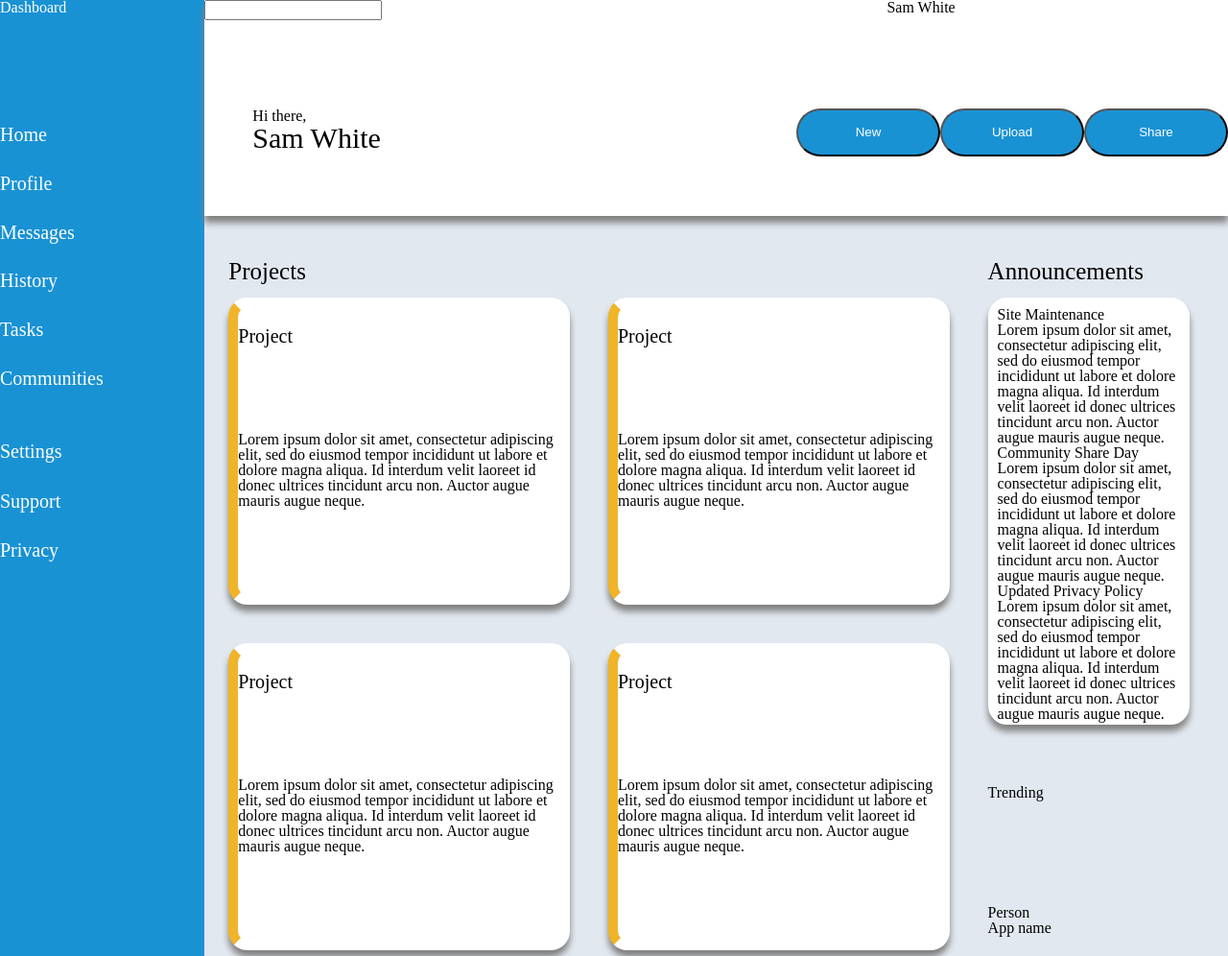
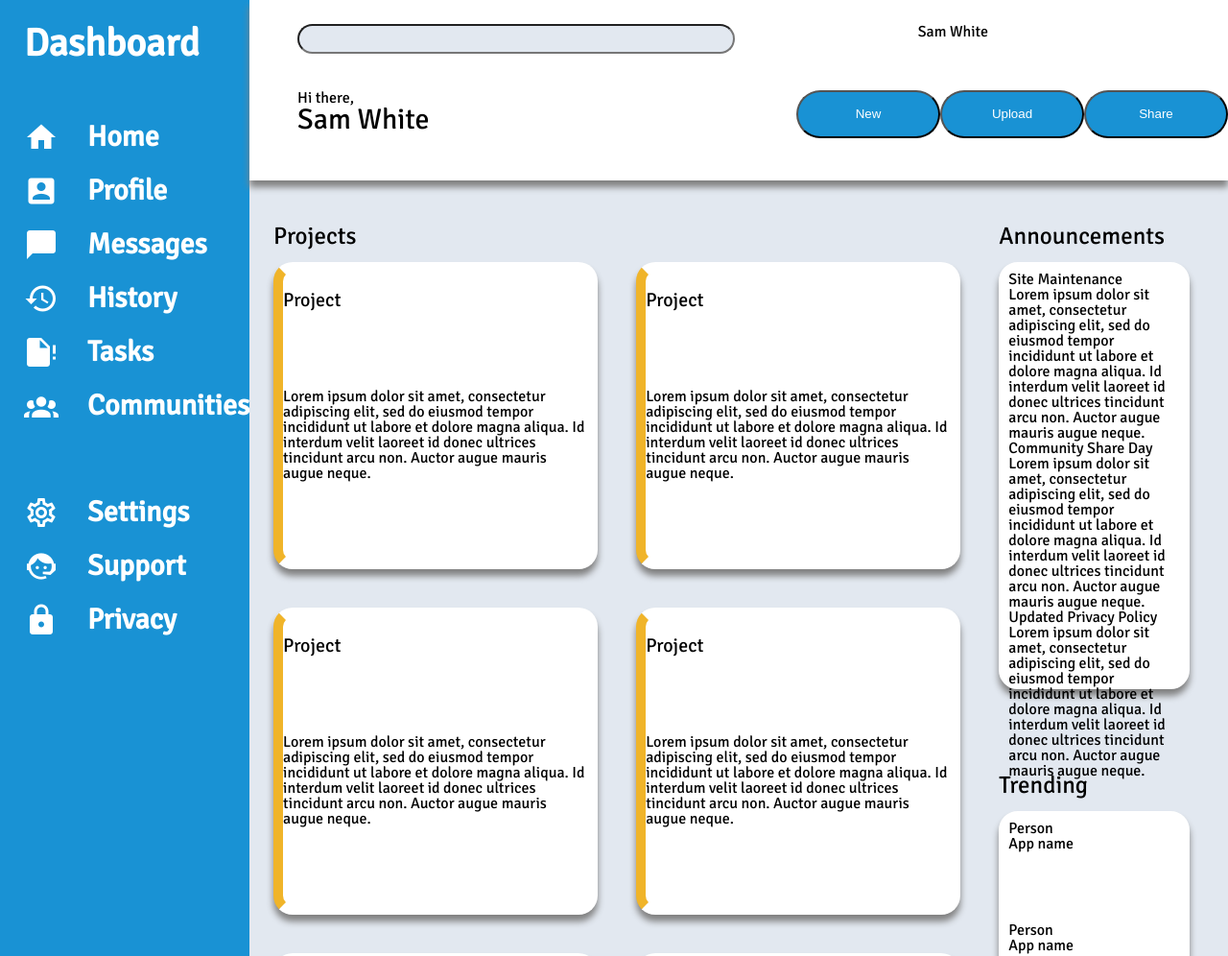
Before and after one commit to Sam-L-White/admin-dashboard, a plain HTML site: page index.html in a window 1280 px wide. Shown: the top 996 px of the page at 96% size. Drawn offline with Linux system fonts and the light colour scheme.

Commit message:
Complete sidebar layout and icons

```diff
--- a/index.html
+++ b/index.html
@@ -5,6 +5,7 @@
     <meta http-equiv="X-UA-Compatible" content="IE=edge">
     <meta name="viewport" content="width=device-width, initial-scale=1.0">
     <link rel="stylesheet" href="style.css">
+    <link rel="stylesheet" href="https://fonts.googleapis.com/css?family=Signika">
     <title>Admin Dashboard</title>
 </head>
 <body>
@@ -15,20 +16,40 @@
             </div>
 
 
-            <ul class="upper-list">
-                <li>Home</li>
-                <li>Profile</li>
-                <li>Messages</li>
-                <li>History</li>
-                <li>Tasks</li>
-                <li>Communities</li>
-            </ul>
+
+            <div class="upper-list">
+                <div class="upper-list-icons">
+                    <img src="icons/home.png" alt="home">
+                    <img src="icons/account-box(1).png" alt="profile">
+                    <img src="icons/message.png" alt="message">
+                    <img src="icons/history.png" alt="history">
+                    <img src="icons/file-alert.png" alt="tasks">
+                    <img src="icons/account-group.png" alt="communities">
+                </div>
+                <div class="upper-list-labels">
+                    <p>Home</p>
+                    <p>Profile</p>
+                    <p>Messages</p>
+                    <p>History</p>
+                    <p>Tasks</p>
+                    <p>Communities</p>
+                </div>
+
+            </div>
+
 
 
             <ul class="lower-list">
-                <li>Settings</li>
-                <li>Support</li>
-                <li>Privacy</li>
+                <div class="lower-list-icons">
+                    <img src="icons/cog-outline.png" alt="privacy">
+                    <img src="icons/face-agent.png" alt="support">
+                    <img src="icons/lock.png" alt="privacy">
+                </div>
+                <div class="lower-list-labels">
+                    <p>Settings</p>
+                    <p>Support</p>
+                    <p>Privacy</p>
+                </div>
             </ul>
 
         </div>
@@ -121,6 +142,7 @@
                 </div>
                 <div class="trending">
                     <h2>Trending</h2>
+                    <div class="trending-container">
                         <div class="trending-people">
                             <h3>Person</h3>
                             <p>App name</p>
@@ -137,6 +159,7 @@
                             <h3>Person</h3>
                             <p>App name</p>
                         </div>
+                    </div>
 
 
 </body>
--- a/style.css
+++ b/style.css
@@ -48,6 +48,14 @@ table {
 }
 
 
+
+
+
+html{
+    font-family: 'Signika';
+}
+
+
 .container{
     display: grid;
     grid-template-columns: 1fr 5fr;
@@ -55,33 +63,69 @@ table {
 }
 
 .sidebar{
-    display: grid;
-    grid-template-rows: 100px 300px 150px;
+
     grid-column: 1 / 2;
-    gap: 30px;
+
     background-color: #1992d4;
     color: white;
+    padding-left: 25px;
+    padding-top: 25px;
+    font-weight: 600;
 }
 
 .header{
+    height: 100px;
+}
+
+.sidebar h1{
+    font-size: 40px;
 
 }
-
 .upper-list{
     display: grid;
-    grid-template-rows: repeat(6, 1fr);
-    gap: 5px;
-    font-size: 20px;
+    grid-template-columns: 36px 1fr;
+    font-size: 30px;
+    margin-bottom: 75px;
+}
+
+.upper-list-labels{
+    display: grid;
+    gap: 20px;
+}
+
+.upper-list-icons{
+    display: grid;
+    gap: 20px;
+}
+
+.upper-list p{
+    line-height: 36px;
+    margin-left: 30px;
+    height: 36px;
+}
 
 
-}
 
 .lower-list{
     display: grid;
-    grid-template-rows: repeat(3, 1fr);
-    gap: 5px;
-    font-size: 20px;
+    grid-template-columns: 36px 1fr;
+    font-size: 30px;
+}
 
+.lower-list-labels{
+    display: grid;
+    gap: 20px;
+}
+
+.lower-list-icons{
+    display: grid;
+    gap: 20px;
+}
+
+.lower-list p{
+    line-height: 36px;
+    margin-left: 30px;
+    height: 36px;
 }
 
 .top-bar{
@@ -95,6 +139,15 @@ table {
     display: grid;
     grid-template-columns: 6fr 1fr 1fr 1fr;
     grid-row: 1 / 2;
+    margin-top: 25px;
+    margin-left: 50px;
+}
+
+.upper-row input{
+    width: 35vw;
+    border-radius: 25px;
+    height: 25px;
+    background-color: #e2e8f0;
 }
 
 .lower-row{
@@ -118,7 +171,7 @@ table {
 
 .main-content{
     display: grid;
-    grid-template-rows: 1fr 5fr;
+    grid-template-rows: 1fr 6fr;
     background-color: #e2e8f0;
 }
 
@@ -200,8 +253,30 @@ table {
 }
 
 .trending{
+
+    grid-column: 2 / 3;
+    grid-row: 2 / 3;
+    margin-top: 25px;
+}
+
+.trending h2{
+    font-size: 25px;
+    margin-bottom: 15px;
+}
+.trending-container{
     display: grid;
     grid-template-rows: repeat(4, 1fr);
-    grid-column: 2 / 3;
-    grid-row: 2 / 3;
+
+
+    height: 425px;
+    background-color: white;
+
+    border-radius: 20px;
+
+    border-style: solid;
+    border-width: 10px;
+    border-color: white;
+
+    box-shadow:  0px 7px 7px grey;
+    margin-right: 40px;
 }
```
Also changed, not shown: icons/account-box(1).png (added), icons/account-group.png (added), icons/cog-outline.png (added), icons/face-agent.png (added), icons/file-alert.png (added), icons/history.png (added), icons/home.png (added), icons/lock.png (added), icons/message.png (added). Lines whose indentation alone changed are shown as unchanged.
